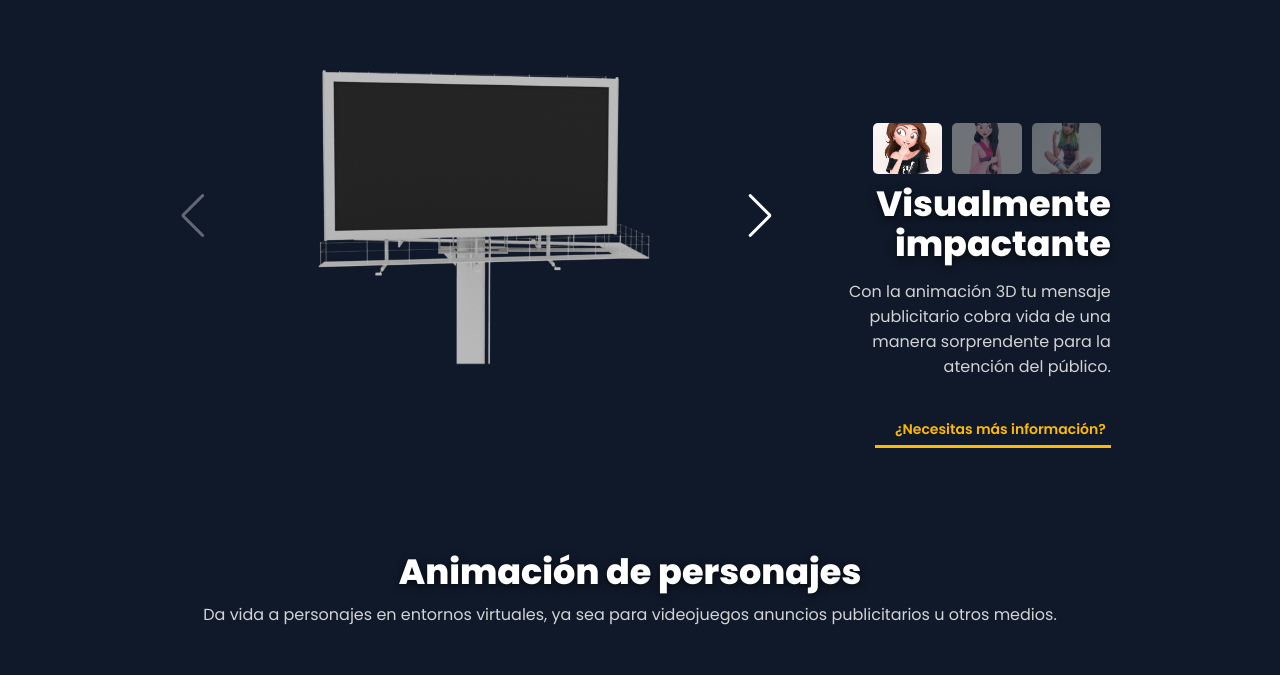
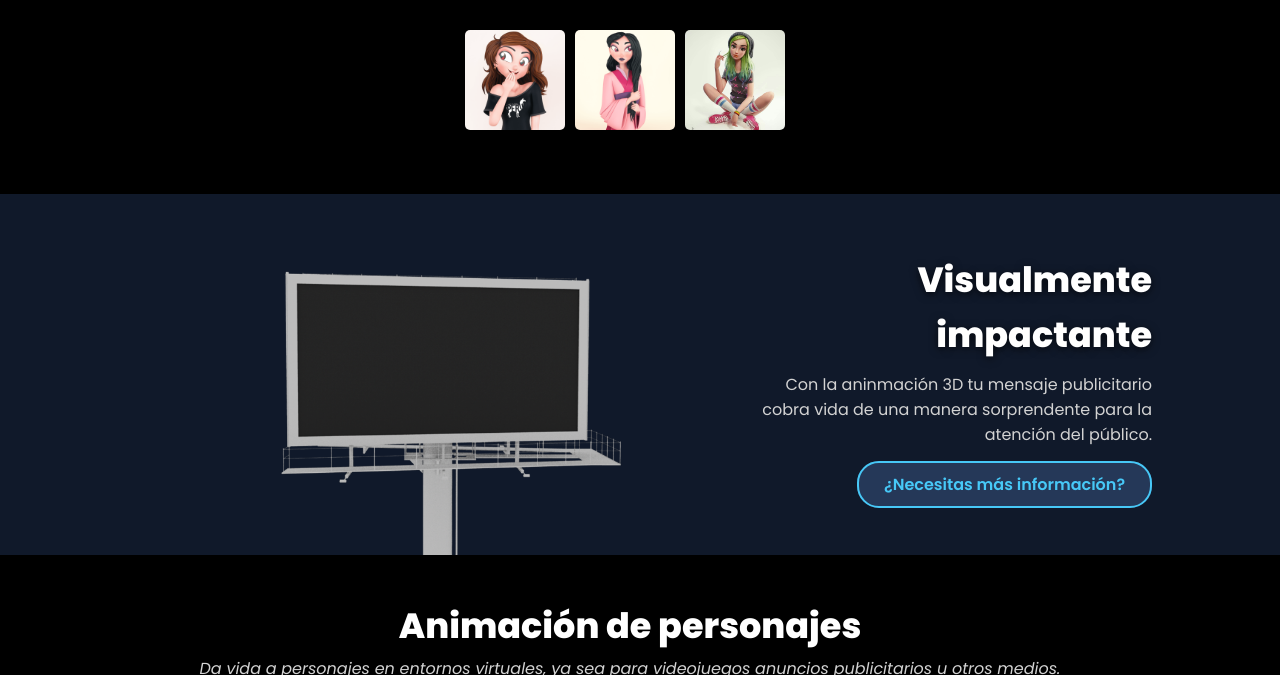
Before and after one commit to Website14-rnmv/tunekreative, a PHP site: page /servicios/ in a window 1280 px wide. Shown: the part 1221-1896 px from the top of the page. Run offline with PHP 8.4, Linux system fonts and the light colour scheme.

Commit message:
actualizaciones inicio y servicios

```diff
--- a/css/footer.css
+++ b/css/footer.css
@@ -138,8 +138,7 @@ footer {
 .cabezas{
     width: 100%;
     height: auto;
-    background-color: #000000d6;
-
+    background-color: black;
 }
 .img-cabezas{
     width: 100%;
@@ -162,6 +161,12 @@ footer {
     text-decoration: none;
     padding: 10px 15px ;
     font-weight: 500;
+    font-size: 23px;
+}
+.img-cabe{
+    width: 100%;
+    background-size: cover;
+    background-repeat: none;
 }
 
 @media (min-width: 768px) and (max-width: 1023px) {
--- a/css/servicios.css
+++ b/css/servicios.css
@@ -474,6 +485,7 @@
     text-align: center;
     font-weight: 400;
     margin-top: 10px;
+    font-style: italic;
 }
 
 .videos-swiper video {
@@ -551,7 +563,56 @@
 .moving{
     transform: translateY(120px);
 }
+.visualmente{
+    width: 100%;
+    padding: 0% 10% 0 10%;
+    display: flex;
+    align-items: center;
+    justify-content: space-between;
+}
+.img-visual{
+    width: 80%;
+    height: 100%;
+    overflow: hidden;
+}
+.img-visual img{
+    width: 100%;
+    transform: translateY(50px);
+}
+.text-visual{
+    width: 50%;
+    text-align: right;
+    display: flex;
+    flex-direction: column;
+}
+.text-visual h2{
+    font-weight: 800;
+    color: white;
+    text-shadow: 0px 2px 8px rgba(0, 0, 0, 0.696);
+    font-size: 35px;
+    line-height: 55px;
+}
 
+.text-visual p{
+    font-size: 16px;
+    color: var(--var-p);
+    font-weight: 400;
+    margin-top: 10px;
+}
+.btn-global{
+    width: 100%;
+    display: block;
+    margin-top: 25px;
+}
+.btn-global a{
+    text-decoration: none;
+    color: #47c8f7;
+    background-color: #253858;
+    font-weight: 600;
+    border: 2px solid #47c8f7;
+    padding: 10px 25px;
+    border-radius: 22px;
+}
 @media (min-width: 768px) and (max-width: 1023px) {
     .title-service h1 {
         font-size: 35px;
--- a/servicios/index.html
+++ b/servicios/index.html
@@ -56,84 +56,82 @@
 
 
     <div class="content-service opacidadAnimation">
-        <div class="block-one-service opacidadAnimation">
-            <div class="text-one-service">
-                <h2>Animación en 3D paneles</h2>
-                <p>Esta técnica utilizara la perspectiva y la ilusión óptica para crear imágenes trimencionales que parecen
-                    cobrar vida.</p>
-            </div>
-            <div class="animacion-3d">
-                <video autoplay loop muted src="../video/lion.mp4"></video>
-            </div>
 
-        </div>
-
-        <div class="block-two opacidadAnimation">
-            <div class="body-block-two">
-                <div class="left-combo">
+        <div class="block-two opacidadAnimation margin-t colol">
+            <div class="body-block-two lefs-body">
+                <div class="left-combo lefs">
                     <div class="content-swipper">
                         <!-- Swiper -->
-
+                        <div class="text-scroll">
+                            <h5>Animación en 3D paneles</h5>
+                            <p>Esta técnica utilizara la perspectiva y la ilusión óptica para crear imágenes trimencionales que
+                                parecen
+                                cobrar vida.</p>
+                        </div>
                         <div style="--swiper-navigation-color: #fff; --swiper-pagination-color: #fff"
-                            class="swiper mySwiper2">
-                            <div class="swiper-wrapper cl-3">
-                                <div class="swiper-slide">
-                                    <img src="../image/maquetado/panel.png" />
+                            class="swiper  mySwiper36">
+                            <div class="swiper-wrapper">
+                                <div class="swiper-slide videos-swiper">
+                                    <video autoplay loop muted src="../video/bolas.mp4"></video>
                                 </div>
-                                <div class="swiper-slide">
-                                    <img src="../image/maquetado/panel.png" />
+                                <div class="swiper-slide videos-swiper">
+                                    <video autoplay loop muted src="../video/gato.mp4"></video>
                                 </div>
-                                <div class="swiper-slide">
-                                    <img src="../image/maquetado/panel.png" />
+                                <div class="swiper-slide videos-swiper">
+                                    <video autoplay loop muted src="../video/plays.mp4"></video>
                                 </div>
 
                             </div>
-                            <div class="swiper-button-next"></div>
-                            <div class="swiper-button-prev"></div>
+                            <!-- <div class="swiper-button-next"></div>
+                            <div class="swiper-button-prev"></div> -->
+                        </div>
+                        <div thumbsSlider="" class="swiper  mySwiper37 height-swiper">
+                            <div class="swiper-wrapper column-img-3">
+                                <div onclick="encender_1();" class="swiper-slide">
+                                    <img src="../image/maquetado/f319390328.png" />
+                                </div>
+                                <div onclick="encender_2();" class="swiper-slide">
+                                    <img src="../image/maquetado/f319419440.png" />
+                                </div>
+                                <div onclick="encender_3();" class="swiper-slide">
+                                    <img src="../image/maquetado/f320880328.jpg" />
+                                </div>
+
+                            </div>
                         </div>
 
 
                         <!-- Swiper JS -->
                     </div>
                 </div>
-                <div class="right-combo">
-                    <div thumbsSlider="" class="swiper mySwiper height-swiper">
-                        <div class="swiper-wrapper column-img-2">
-                            <div class="swiper-slide">
-                                <img src="../image/maquetado/f319390328.png" />
-                            </div>
-                            <div class="swiper-slide">
-                                <img src="../image/maquetado/f319419440.png" />
-                            </div>
-                            <div class="swiper-slide">
-                                <img src="../image/maquetado/f320880328.jpg" />
-                            </div>
 
-                        </div>
-                    </div>
-                    <div class="title-block-two">
-                        <h2>Visualmente impactante</h2>
-                    </div>
-                    <div class="text-two">
-                        <h5>Con la animación 3D tu mensaje publicitario cobra vida de una manera sorprendente para la atención del público.</h5>
-                    </div>
-
-                    <div class="btn-two">
-                        <a href="#">¿Necesitas más información?</a>
-                    </div>
-                </div>
             </div>
         </div>
 
+        <div class="visualmente">
+            <div class="img-visual">
+                <img src="../image/maquetado/panel.png" alt="">
+            </div>
+            <div class="text-visual">
+                <h2>Visualmente impactante</h2>
+                <p>Con la aninmación 3D tu mensaje publicitario cobra vida de una manera sorprendente para la atención del público.</p>
+                <div class="btn-global">
+                    <a href="">¿Necesitas más información?</a>
+                </div>
+            </div>
 
-        <div class="block-two opacidadAnimation margin-t">
+        </div>
+
+
+        <div class="block-two colol opacidadAnimation margin-t">
             <div class="body-block-two lefs-body">
                 <div class="left-combo lefs">
                     <div class="content-swipper">
                         <!-- Swiper -->
                         <div class="text-scroll">
                             <h5>Animación de personajes</h5>
-                            <p>Da vida a personajes en entornos virtuales, ya sea para videojuegos anuncios publicitarios u otros medios.</p>
+                            <p>Da vida a personajes en entornos virtuales, ya sea para videojuegos anuncios
+                                publicitarios u otros medios.</p>
                         </div>
                         <div style="--swiper-navigation-color: #fff; --swiper-pagination-color: #fff"
                             class="swiper mySwiper16">
```
Also changed, not shown: other parts of css/servicios.css (+83 -15 lines), other parts of servicios/index.html (+25 -20 lines), RA/index.html (+7 -6 lines), contacto/index.php (+5 -5 lines), css/index.css (+35 -16 lines), index.html (+12 -8 lines), js/swipper.js (+16 -1 lines), novedades/index.php (+5 -5 lines), image/maquetado/interiores-portada.png (added), image/maquetado/panel-portada.png (added), image/maquetado/personajes-portada.png (added).
